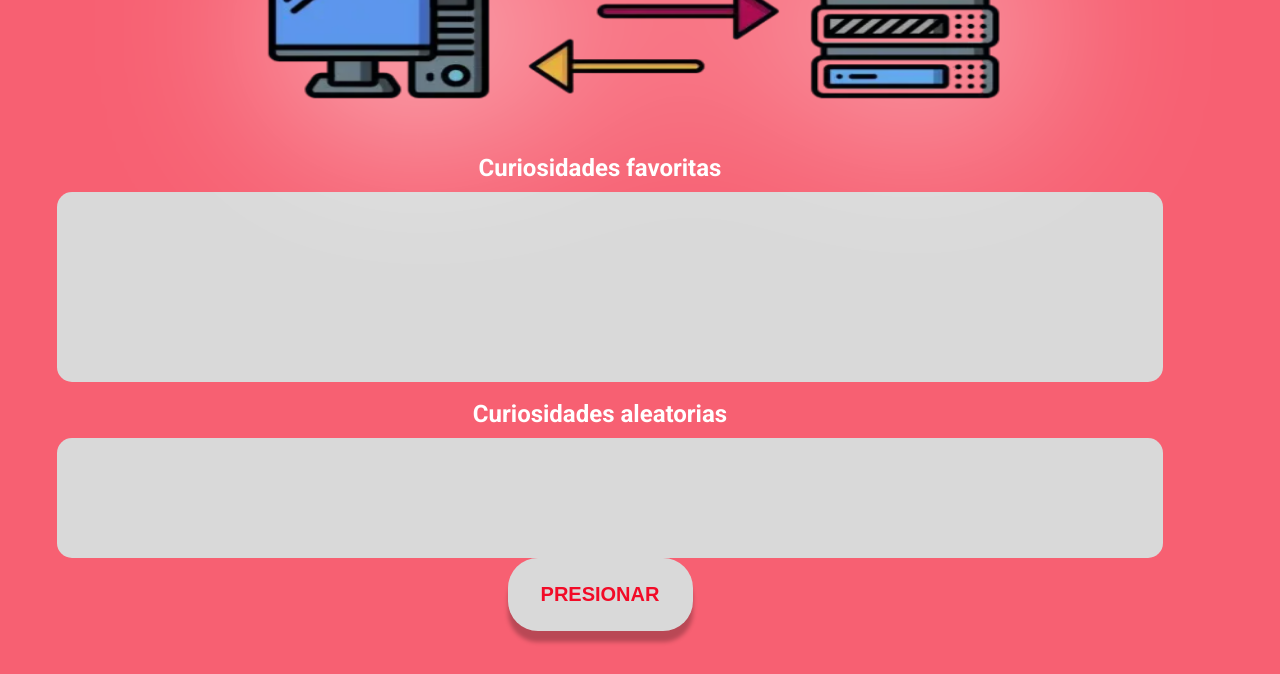
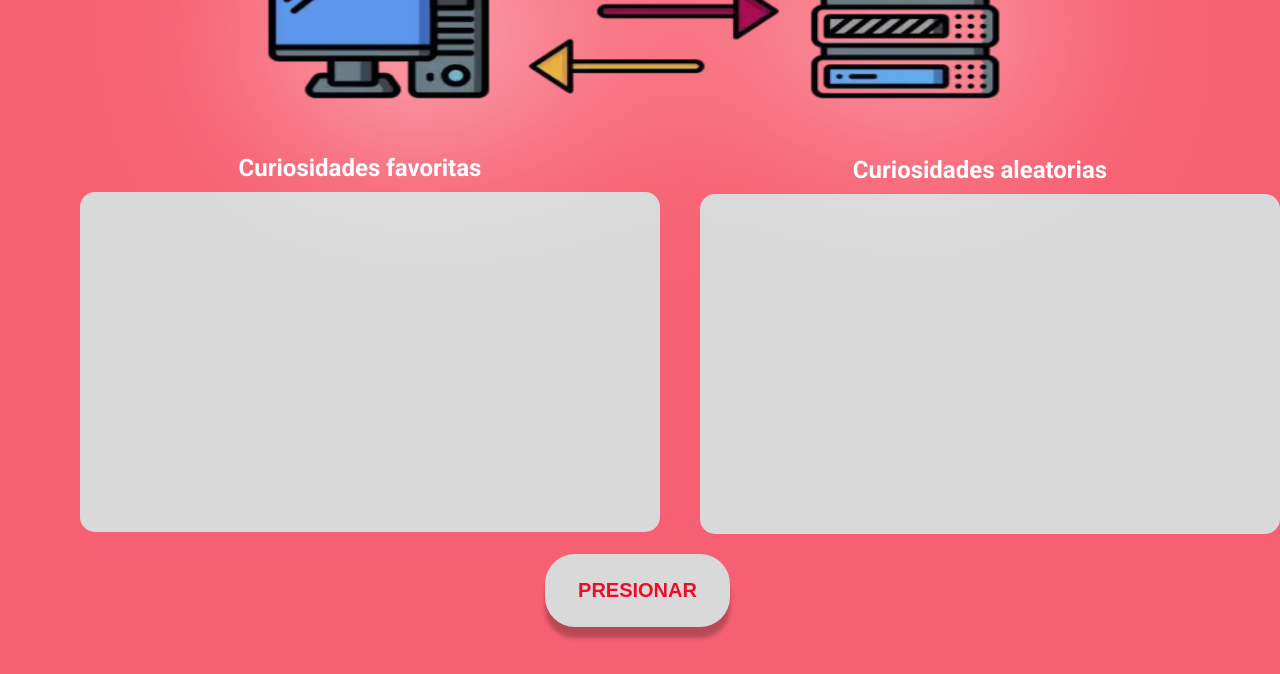
Before and after one commit to mgblanco10/CuriousFacts, a plain HTML site: page page/index.html in a window 1280 px wide. Shown: the part 126-800 px from the top of the page. Drawn offline with Linux system fonts and the light colour scheme.

Commit message:
CSSmediaquerydesktop finish

```diff
--- a/page/index.html
+++ b/page/index.html
@@ -12,13 +12,14 @@
 
 </head>
 <body>
+    <header>
+        <img class="img-home" src="../img/imgHome.png" alt="Imagen de Home donde está una rueda con un fondo gris">
+        <a href="../index.html"><img class="img-anchor" src="../img/home.png" alt="Imagen de una casa que es un ancor y dirige a la página inicial donde se encuentra el texto alternativo"></a>
+        <img class="img-desktop" src="../img/imgDesktop.png" alt="Imagen de protocolo HTTP utilizada unicamente para versión desktop">
+    </header>
     <main>
-        <header>
-            <img class="img-home" src="../img/imgHome.png" alt="Imagen de Home donde está una rueda con un fondo gris">
-            <a href="../index.html"><img class="img-anchor" src="../img/home.png" alt="Imagen de una casa que es un ancor y dirige a la página inicial donde se encuentra el texto alternativo"></a>
-            <img class="img-desktop" src="../img/imgDesktop.png" alt="Imagen de protocolo HTTP utilizada unicamente para versión desktop">
-        </header>
-        <section>
+
+        <section class="favorites">
             <h2 class="class-title">Curiosidades favoritas</h2>
 
                 <ul class="favorite-message" id="message-list"></ul>
--- a/styles/stylesMediaQueryDesktop.css
+++ b/styles/stylesMediaQueryDesktop.css
@@ -22,27 +22,58 @@
         filter: drop-shadow(1.25em 0em 6.25em var(--white));
     }
 
-    main{
+   main{
         display: flex;
-        flex-direction: column;
-        width: 1200px;
-        flex-wrap: wrap;
+        justify-content: space-around;
+        flex-direction: row;
+
 
     }
 
     .description{
        width: 1200px;
-       font-size: 36px;
+       font-size: 30px;
        margin-left: 45px;
 
     }
 
     b{
-        font-size: 40px;
+        font-size: 34px;
     }
 
     .init-btn{
         margin: 0;
+    }
+
+    .favorite-message{
+
+        width: 540px;
+        height: 300px;
+
+    }
+
+    .message-random{
+        width: 540px;
+        height: 300px;
+        margin-bottom: 70px;
+    }
+
+    .favorites{
+        margin-bottom: 74px;
+        margin-left: 60px;
+    }
+
+        .section{
+            margin-left: 20px;
+        }
+    .class-title{
+        margin-top: 0;
+    }
+
+    .init-btn{
+        position: absolute;
+        top: 680px;
+        right: 550px;
     }
 
     footer{
@@ -56,23 +87,7 @@
     .prhase{
         font-size: 16px;
         width: 320px;
-        margin: 20px -50px 0 0;
-    }
-
-    .favorite-message{
-
-        width: 1066px;
-        height: 150px;
-        margin-bottom: 18px;
-    }
-
-    .message-random{
-        width: 1066px;
-        height: 80px;
-    }
-
-    .class-title{
-        margin-top: 0;
+        margin: 90px -50px 0 0;
     }
 
    }
```
